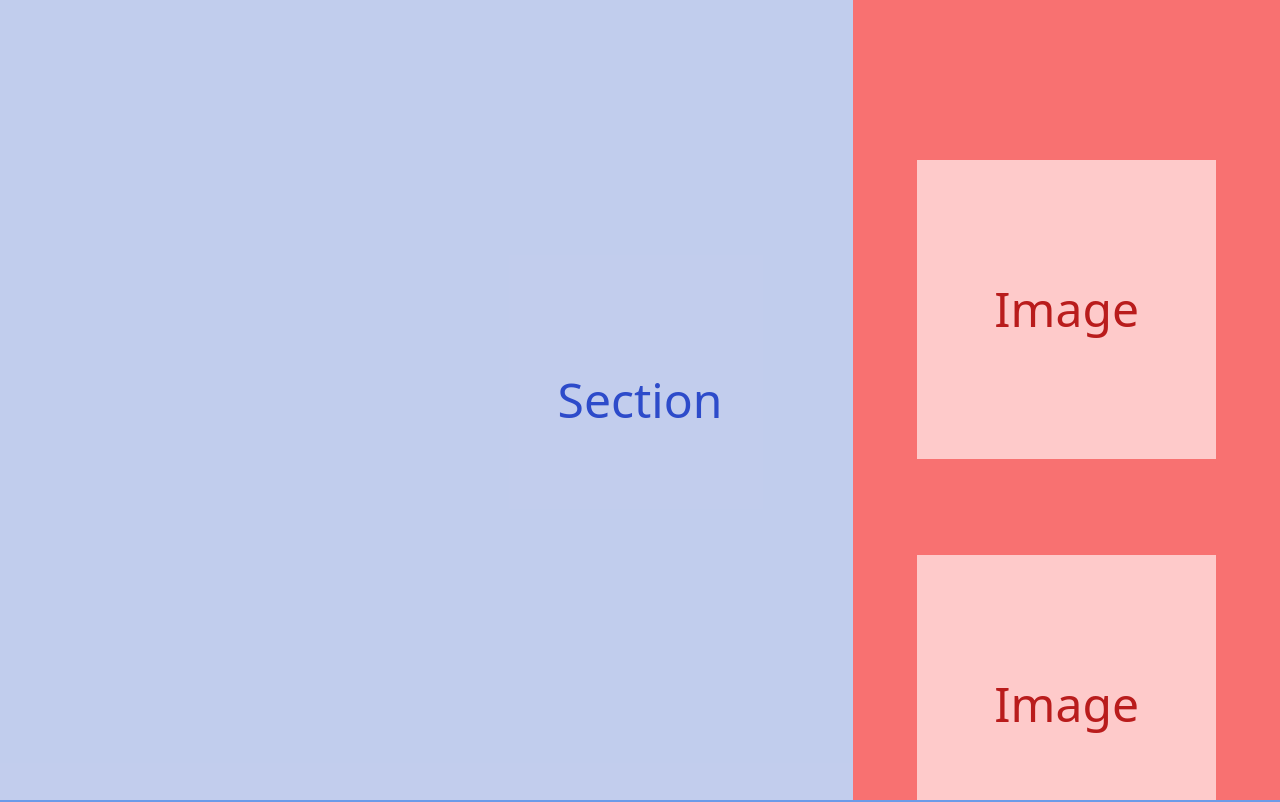
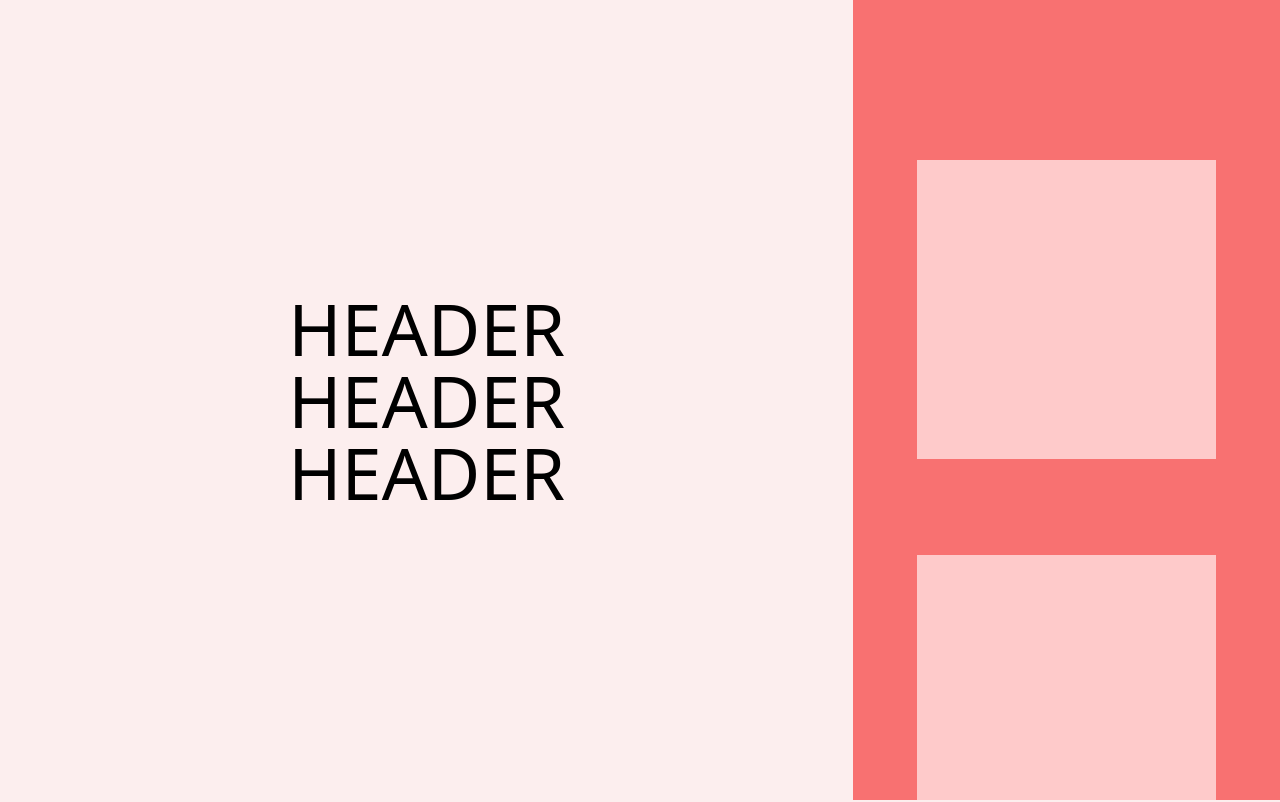
Before and after one commit to abruptpause/red-template-nextjs, a Next.js app: page / in a window 1280 px wide. Shown: the top 802 px of the page. Built offline with nearby package versions, Linux system fonts and the light colour scheme; a web font is replaced by a local one.

Commit message:
css object/style cleanup

```diff
--- a/pages/index.js
+++ b/pages/index.js
@@ -1,16 +1,45 @@
 #!/usr/bin/env node
 
-const StickyImage = () => (
-  <div className="grid justify-center w-full items-center aspect-square bg-red-200 text-red-700 text-5xl text-center my-24">
+const css = {
+  StickyImage: 'grid justify-center w-full items-center aspect-square bg-red-200 text-red-700 text-5xl text-center my-24',
+  Sticky: {
+    section: 'absolute top-0 left-0 grid grid-cols-3 w-full h-full bg-red-600/[.08]',
+    div: 'sticky overflow-y-scroll col-span-1 col-start-3 h-screen top-0 right-0 bg-red-400 p-16'
+  },
+  PlaceHolder: {
+    section: 'flex items-center justify-center min-h-screen',
+    h1: 'text-center text-5xl capitalize'
+  }
+}
+
+const Header = ({ text = ['HEADER', 'HEADER', 'HEADER'] }) => (
+  <div className='text-7xl flex col-span-2 justify-center items-center sticky h-screen top-0 right-0'>
     <div>
-      <h1>Image</h1>
+      {
+        Array.isArray(text) && text.length
+        ? text.map((line, key) => (<h1 key={key}>{line}</h1>))
+        : null
+      }
+    </div>
+  </div>
+)
+
+const StickyImage = ({ text }) => (
+  <div className={css.StickyImage}>
+    <div>
+      {
+        text
+        ? <h1>Image</h1>
+        : null
+      }
     </div>
   </div>
 )
 
 const Sticky = () => (
-  <section className='absolute top-0 left-0 grid grid-cols-3 w-full h-full bg-red-600/[.08]'>
-      <div className='overflow-y-scroll col-span-1 col-start-3 h-screen top-0 right-0 sticky bg-red-400 p-16'>
+  <section className={css.Sticky.section}>
+      <Header />
+      <div className={css.Sticky.div}>
         <StickyImage />
         <StickyImage />
         <StickyImage />
@@ -18,9 +47,13 @@ const Sticky = () => (
   </section>
 )
 
-const PlaceHolder = ({ bg = 'bg-slate-200', fg = 'text-slate-700' }) => (
-  <section className={`flex items-center justify-center min-h-screen ${bg}`}>
-    <h1 className={`text-center text-5xl capitalize ${fg}`}>Section</h1>
+const PlaceHolder = ({ bg = 'slate-200', fg = 'slate-700', text }) => (
+  <section className={`${css.PlaceHolder.section} bg-${bg}`}>
+  {
+    text
+    ? <h1 className={`${css.PlaceHolder.h1} text-${fg}`}>{text}</h1>
+    : null
+   }
   </section>
 )
 
@@ -28,12 +61,12 @@ const Home = () => (
   <main>
     <section className='relative'>
       <Sticky />
-      <PlaceHolder bg='bg-blue-200' fg='text-blue-700' />
-      <PlaceHolder bg='bg-blue-400' fg='text-blue-700' />
+      <PlaceHolder bg='blue-200' fg='blue-700' />
+      <PlaceHolder bg='blue-400' fg='blue-700' />
     </section>
-    <PlaceHolder bg='bg-teal-200' fg='text-teal-700' />
-    <PlaceHolder bg='bg-teal-500' fg='text-teal-700' />
-    <PlaceHolder bg='bg-teal-800' fg='text-teal-700' />
+    <PlaceHolder bg='teal-200' fg='teal-700' />
+    <PlaceHolder bg='teal-500' fg='teal-700' />
+    <PlaceHolder bg='teal-800' fg='teal-700' />
   </main>
 )
 
```
